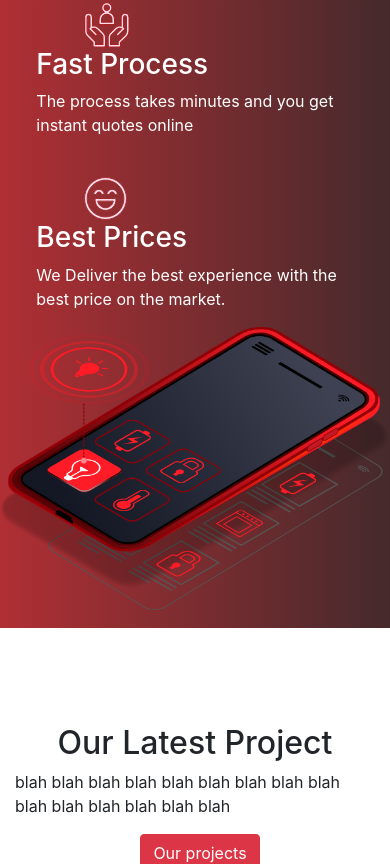
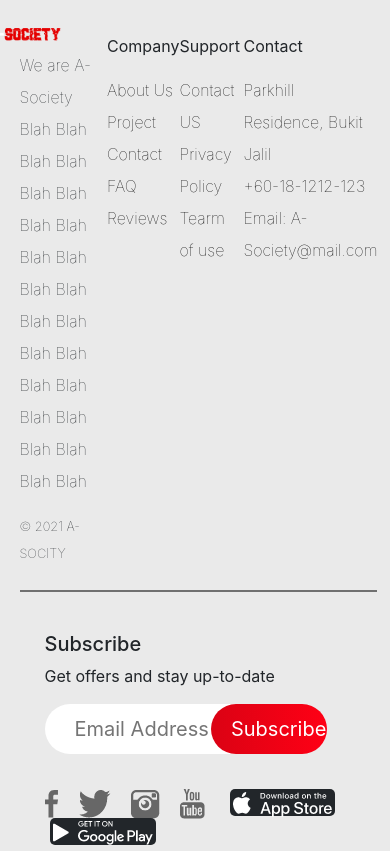
Before and after one commit to Ruhulcse/society, a React (Create React App) app: page / in a window 390 px wide. Shown: the part 5587-6451 px from the top of the page. Built offline with nearby package versions, Linux system fonts and the light colour scheme.

Commit message:
footer responsive

```diff
--- a/src/App.js
+++ b/src/App.js
@@ -12,6 +12,8 @@ import Choose from "./Components/Choose";
 import LatestProject from "./Components/LatestProject";
 import LatestNews from "./Components/LatestNews";
 import ContactUs from "./Components/ContactUs";
+import Footer from "./Components/Footer";
+import Foot from "./Components/Foot";
 
 function App() {
   return (
@@ -21,10 +23,12 @@ function App() {
         <About />
         <Service />
         <Work />
-        <Choose />
+        {/* <Choose /> */}
         <LatestProject />
-        <LatestNews />
+        {/* <LatestNews /> */}
         {/* <ContactUs /> */}
+        {/* <Foot /> */}
+        <Footer />
         {/* <Landing /> */}
       </LanguageContextProvider>
       {/* <About /> */}
--- /dev/null
+++ b/src/Components/Foot.jsx
@@ -0,0 +1,37 @@
+import React from 'react'
+import lg from "../assets/img/lg.png";
+import facebook from "../assets/img/facebook.png";
+import twitter from "../assets/img/twiteer.png";
+import youtube from "../assets/img/youtube.png";
+import instagram from "../assets/img/instagram.png";
+import ios from "../assets/img/ios-store.png";
+import play from "../assets/img/play-store.png";
+function Foot() {
+    return (
+        <div className="container-fluid footer-bg mb-5">
+           <div className="row pl-5 pr-5">
+               <div className="col-md-8">
+                   <div className="col-md-4">
+                   <img className="img-fluid" src={lg} alt="logo"/>
+                    <p>We are A-Society Blah Blah Blah Blah Blah Blah Blah Blah Blah Blah Blah Blah Blah Blah Blah Blah Blah Blah Blah Blah Blah Blah Blah Blah </p>
+                    <small>&copy; {new Date().getFullYear()} A-SOCITY</small>
+                   </div>
+                   <div className="col-md-2">
+                       hello
+                   </div>
+                     <div className="col-md-2">
+                         hello
+                   </div>
+                     <div className="col-md-2">
+                        hello
+                   </div>
+               </div>
+               <div className="col-md-4">
+                   hello
+               </div>
+           </div>
+        </div>
+    )
+}
+
+export default Foot
--- a/src/Components/Footer.jsx
+++ b/src/Components/Footer.jsx
@@ -41,7 +41,7 @@ const Footer = () => {
             <div className="footer">
             <div className="footerLeft">
                 <div className="xyz">
-                    <img src={lg} alt="logo"/>
+                    <img className="img-fluid" src={lg} alt="logo"/>
                     <p>We are A-Society Blah Blah Blah Blah Blah Blah Blah Blah Blah Blah Blah Blah Blah Blah Blah Blah Blah Blah Blah Blah Blah Blah Blah Blah </p>
                     <small>&copy; {new Date().getFullYear()} A-SOCITY</small>
                 </div>
--- a/src/assets/css/style.css
+++ b/src/assets/css/style.css
@@ -356,7 +356,7 @@ line :before {
 }
 
 .footerLeft .xyz {
-	max-width: 250px;
+	max-width: 27%;
 }
 
 .footerLeft .xyz p,
@@ -374,11 +374,11 @@ small {
 .footerLeft .company,
 .support,
 .contact {
-	margin-top: 40px;
+	margin-top: 4%;
 }
 
 .footerLeft .contact {
-	margin-left: -20px;
+	margin-left: 1%;
 }
 
 .footerLeft .company a,
@@ -398,14 +398,14 @@ small {
 }
 
 .footerRight {
-	margin-top: 40px;
+	margin-top: 4%;
 	border-left: 2px solid #707070;
 	padding-left: 25px;
 }
 
 .footerRight form input[type='email'] {
 	height: 50px;
-	width: 340px;
+	width: 65%;
 	border: none;
 	outline: none;
 	font-size: 20px;
@@ -416,7 +416,7 @@ small {
 
 .footerRight form input[type='submit'] {
 	height: 50px;
-	width: 150px;
+	width: 35%;
 	border: none;
 	outline: none;
 	font-size: 20px;
@@ -442,7 +442,6 @@ small {
 	background-position: right center; /* change the direction of the change here */
 	color: #fff;
 }
-
 .link {
 	margin-top: 35px;
 }
@@ -461,7 +460,7 @@ small {
 
 .link .app-link {
 	background: #22262a;
-	padding: 10px 15px;
+	padding: 1%;
 	border-radius: 5px;
 	margin: 0 5px;
 	transition: 0.2s;
```
